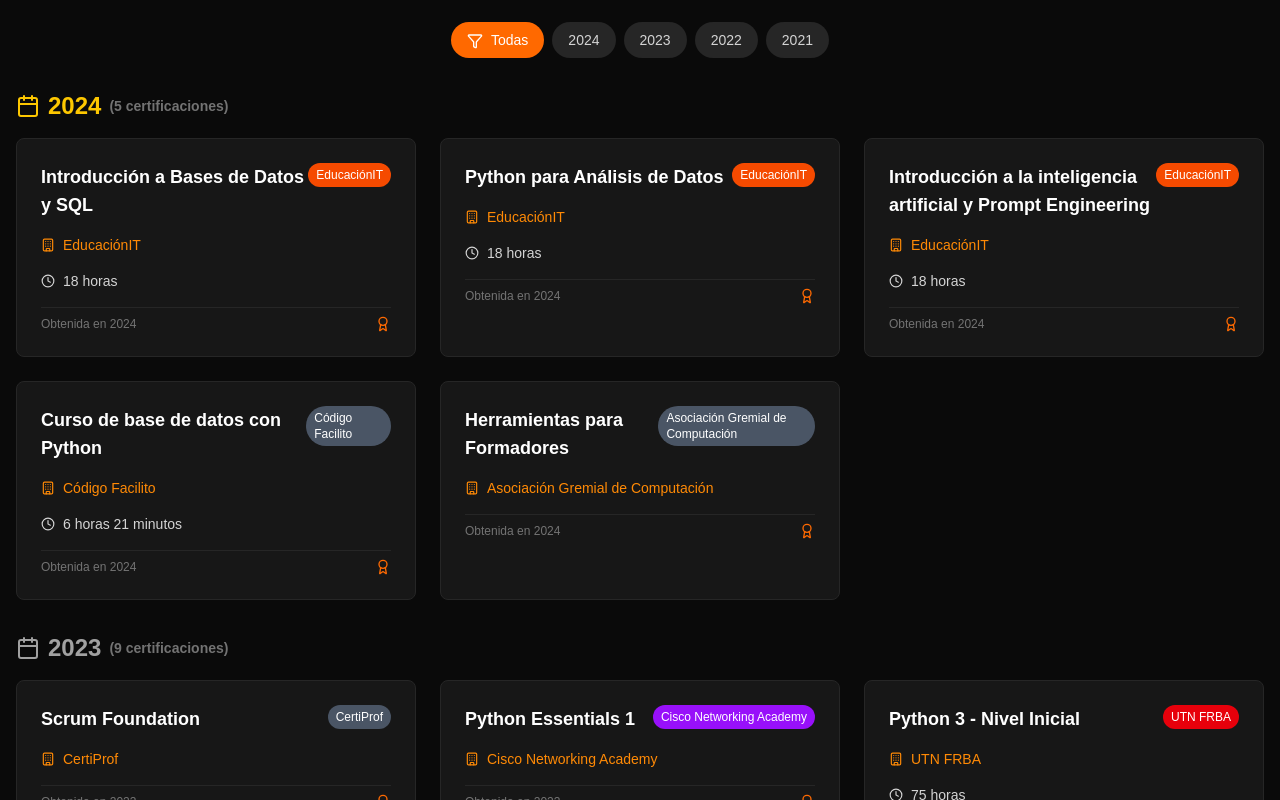
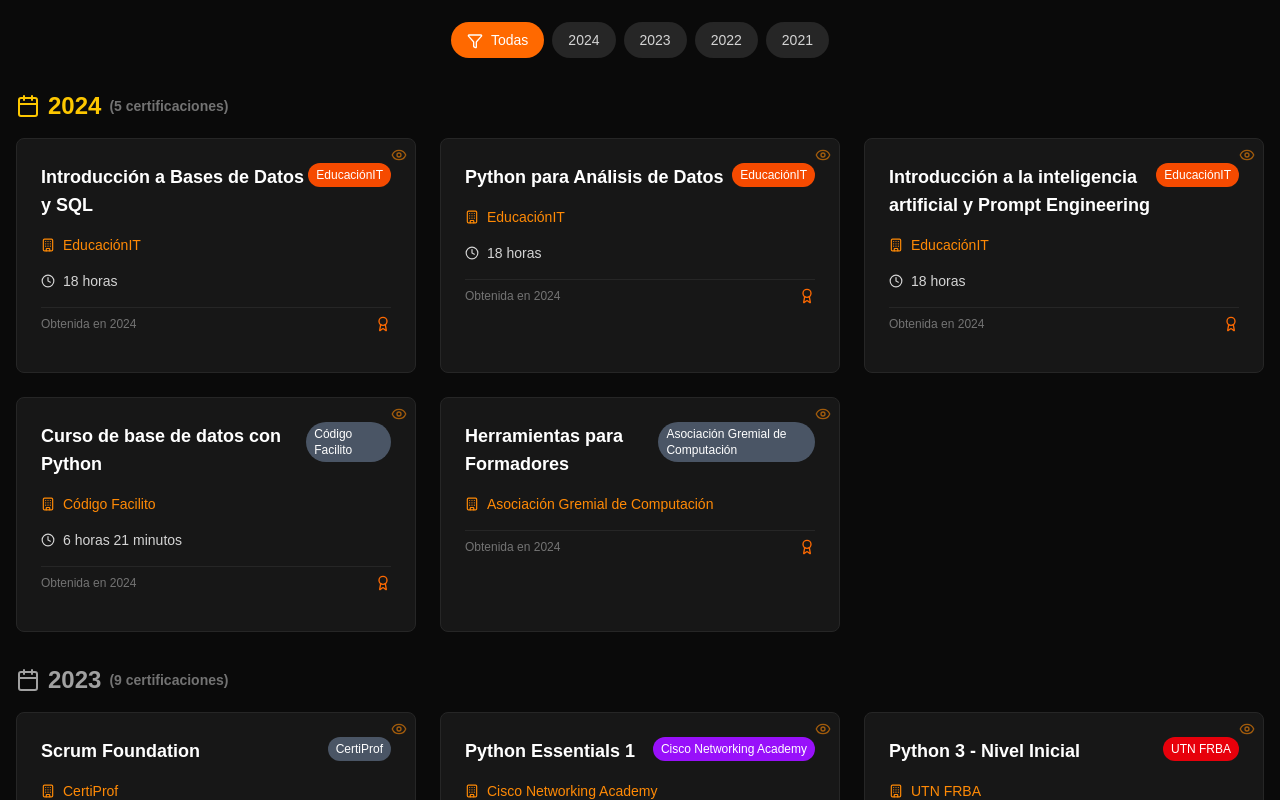
Before and after one commit to nikobarra/resume, a Next.js app: page / in a window 1280 px wide. Shown: the part 2620-3420 px from the top of the page. Built offline with nearby package versions, Linux system fonts and the light colour scheme.

Commit message:
add modal certificados img

```diff
--- a/src/components/Certificaciones.tsx
+++ b/src/components/Certificaciones.tsx
@@ -1,12 +1,21 @@
 "use client";
 
-import { Award, Calendar, Clock, Building, Filter, Star } from "lucide-react";
+import {
+    Award,
+    Calendar,
+    Clock,
+    Building,
+    Filter,
+    Star,
+    Eye,
+} from "lucide-react";
 import { useState } from "react";
 import cvData from "../cvjson.json";
 
 const Certificaciones = () => {
     const { certificaciones_relevantes } = cvData;
     const [filterYear, setFilterYear] = useState<string>("todos");
+    const [hoveredCert, setHoveredCert] = useState<string | null>(null);
 
     // Obtener años únicos para el filtro
     const years = [
@@ -43,6 +52,52 @@ const Certificaciones = () => {
         if (institution.includes("UTN")) return "bg-red-600";
         if (institution.includes("EducaciónIT")) return "bg-orange-600";
         return "bg-gray-600";
+    };
+
+    // Función para obtener la imagen del certificado
+    const getCertificateImage = (certName: string) => {
+        const imageMap: Record<string, string> = {
+            "Scrum Foundation": "/img/certificates/Scrum Foundation.jpg",
+            "Python Essentials 1": "/img/certificates/python essentials 1.jpg",
+            "Python 3 - Nivel Inicial":
+                "/img/certificates/Python 3 - nivel inicial.jpg",
+            "Desarrollo Web Full-Stack con Python y Django":
+                "/img/certificates/desarrollo web.png",
+            "Desarrollo Web": "/img/certificates/desarrollo web.png",
+            Javascript: "/img/certificates/javascript.png",
+            JavaScript: "/img/certificates/javascript.png",
+            Python: "/img/certificates/python.png",
+            "Módulo Diseño y Despliegue de IA":
+                "/img/certificates/Modulo diseño y despligue de IA.jpg",
+            "Módulo Gobernanza de Datos":
+                "/img/certificates/Modulo gobernanza de datos.jpg",
+            "Gobernanza de la Inteligencia Artificial":
+                "/img/certificates/Gobernanza de la inteligencia artificial.jpg",
+            "ABC de Programación":
+                "/img/certificates/abc de la programacion.jpg",
+            "Programa Básico Multidisciplinario de Formación en Datos e Inteligencia Artificial":
+                "/img/certificates/programa basico en datos e IA.jpg",
+            "Programing Essentials in Python":
+                "/img/certificates/Programing essentials in python.jpg",
+            "Curso de Fundamentos de Python":
+                "/img/certificates/curso de fundamentos de python.jpg",
+            "Introducción a Bases de Datos y SQL":
+                "/img/certificates/introduccion a bases de datos y sql.jpeg",
+            "Python para Análisis de Datos":
+                "/img/certificates/python para el analisis de datos.jpeg",
+            "Introducción a la inteligencia artificial y Prompt Engineering":
+                "/img/certificates/introduccion a la IA y prompt engineering.jpeg",
+            "Introducción al Análisis de datos con Python":
+                "/img/certificates/introduccion al analisis de datos con python.jpg",
+            "Curso de base de datos con Python":
+                "/img/certificates/curso de base de datos con python.jpg",
+            "Herramientas para Formadores":
+                "/img/certificates/herramientas para formadores.jpg",
+            "Argentina Programa 4.0 - 1° Etapa #SeProgramar":
+                "/img/certificates/argentina programa_ # se programar .jpg",
+        };
+
+        return imageMap[certName] || null;
     };
 
     return (
@@ -104,10 +159,25 @@ const Certificaciones = () => {
                             </h3>
 
                             <div className="grid md:grid-cols-2 lg:grid-cols-3 gap-6">
-                                {certifications.map((certificacion, index) => (
+                                {certifications.map((certificacion, index) => {
+                                    const imagePath = getCertificateImage(
+                                        certificacion.nombre
+                                    );
+                                    const hasImage = imagePath !== null;
+
+                                    return (
                                         <div
                                             key={index}
-                                        className="bg-neutral-900 p-6 rounded-lg border border-neutral-800 hover:border-orange-500 transition-all duration-300 hover:shadow-lg hover:shadow-orange-500/10 group"
+                                            className="bg-neutral-900 p-6 rounded-lg border border-neutral-800 hover:border-orange-500 transition-all duration-300 hover:shadow-lg hover:shadow-orange-500/10 group relative"
+                                            onMouseEnter={() =>
+                                                hasImage &&
+                                                setHoveredCert(
+                                                    certificacion.nombre
+                                                )
+                                            }
+                                            onMouseLeave={() =>
+                                                setHoveredCert(null)
+                                            }
                                         >
                                             <div className="space-y-4">
                                                 {/* Header con badge de institución */}
@@ -153,7 +223,9 @@ const Certificaciones = () => {
                                                                 size={12}
                                                                 className="inline mr-1"
                                                             />
-                                                        {certificacion.parte_de}
+                                                            {
+                                                                certificacion.parte_de
+                                                            }
                                                         </p>
                                                     </div>
                                                 )}
@@ -169,9 +241,51 @@ const Certificaciones = () => {
                                                         className="text-orange-500"
                                                     />
                                                 </div>
+
+                                                {/* Indicador de imagen */}
+                                                {hasImage && (
+                                                    <div className="absolute top-2 right-2">
+                                                        <Eye
+                                                            size={16}
+                                                            className="text-orange-400 opacity-60"
+                                                        />
+                                                    </div>
+                                                )}
+                                            </div>
+
+                                            {/* Modal de imagen al hover */}
+                                            {hoveredCert ===
+                                                certificacion.nombre &&
+                                                hasImage && (
+                                                    <div className="absolute top-0 left-0 z-50 bg-neutral-800 p-3 rounded-lg shadow-2xl border border-neutral-700 max-w-xs">
+                                                        <div className="relative">
+                                                            <img
+                                                                src={imagePath}
+                                                                alt={`Certificado: ${certificacion.nombre}`}
+                                                                className="w-full h-auto rounded-lg object-cover"
+                                                                onError={(
+                                                                    e
+                                                                ) => {
+                                                                    console.error(
+                                                                        `Error loading image: ${imagePath}`
+                                                                    );
+                                                                    e.currentTarget.style.display =
+                                                                        "none";
+                                                                }}
+                                                            />
+                                                            <div className="mt-2 text-center">
+                                                                <p className="text-white text-xs font-medium leading-tight">
+                                                                    {
+                                                                        certificacion.nombre
+                                                                    }
+                                                                </p>
                                                             </div>
                                                         </div>
-                                ))}
+                                                    </div>
+                                                )}
+                                        </div>
+                                    );
+                                })}
                             </div>
                         </div>
                     ))}
```
Lines whose indentation alone changed are shown as unchanged.
